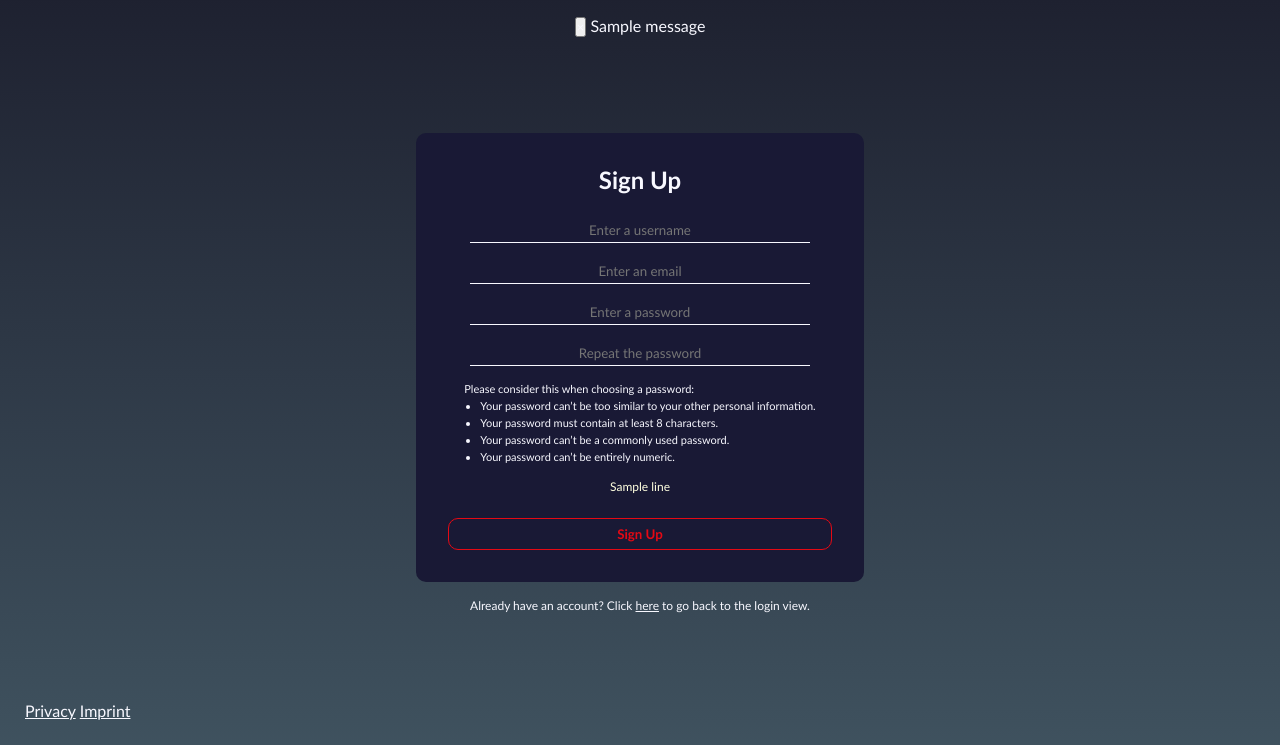
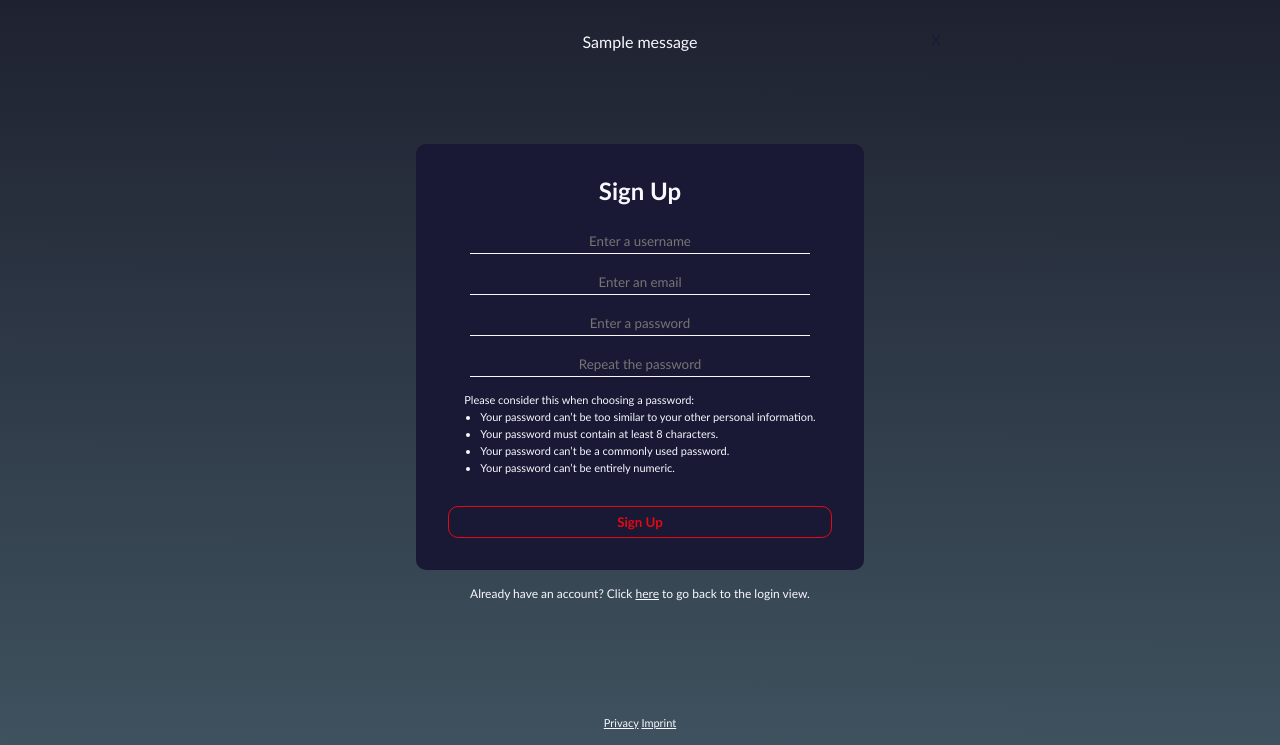
Before and after one commit to VicentBotellaFerragud/Videoflix-Application, a Django app: template videoflix/content/templates/auth/signup-view.html in a window 1280 px wide. Shown: the part 55-800 px from the top of the page. Run offline with Django 4.2, Linux system fonts and the light colour scheme; the template is opened without the code that fills it: most values are stand-ins (such as "Sample title", 1, 10 or a date in 2020); one stand-in notice (Sample message) is shown.

Commit message:
flash messages functionality fully implemented

```diff
--- a/videoflix/content/templates/auth/signup-view.html
+++ b/videoflix/content/templates/auth/signup-view.html
@@ -20,34 +20,6 @@
             <li>Your password can’t be entirely numeric.</li>
         </ul>
 
-        {% if errors %}
-        {% for error in errors %}
-
-        {% if error == 'username' %}
-
-        <span class="warning-span">This username is already in use</span>
-
-        {% elif error == 'email' %}
-
-        <span class="warning-span">This email format is not correct</span>
-
-        {% else %}
-
-        <span class="warning-span">Your password has to meet the conditions and has to be the same in both fields</span>
-
-        {% endif %}
-
-        {% endfor %}
-        {% endif %}
-
-        {% if email_sent_notification %}
-        {% for line in email_sent_notification %}
-
-        <p class="email-sent-span">{{ line }}</p>
-
-        {% endfor %}
-        {% endif %}
-
         <button>Sign Up</button>
 
     </form>
--- a/videoflix/static/css/style.css
+++ b/videoflix/static/css/style.css
@@ -73,6 +73,18 @@ nav h1 span {
     max-width: 50%;
 }
 
+.privacy-imprint-div {
+    position: absolute;
+    left: 0;
+    right: 0;
+    margin-left: auto;
+    margin-right: auto;
+    text-align: center;
+    max-width: 50%;
+    bottom: 1rem;
+    font-size: 11px;
+}
+
 .wrapper {
     height: 100%;
     display: flex;
@@ -81,11 +93,44 @@ nav h1 span {
     justify-content: center;
 }
 
-.warning-span {
-    margin-bottom: .5rem;
-    color: red;
-    font-size: 12px;
+.alert {
+    position: relative;
     text-align: center;
+    padding: 1rem;
+    border-radius: 10px;
+}
+
+.alert-success {
+    color: #155724;
+    background-color: #d4edda;
+    border-color: #c3e6cb;
+}
+
+.alert-danger {
+    color: #721c24;
+    background-color: #f8d7da;
+    border-color: #f5c6cb;
+}
+
+.alert-warning {
+    color: #856404;
+    background-color: #fff3cd;
+    border-color: #ffeeba;
+}
+
+.close-message-button {
+    position: absolute;
+    right: 1rem;
+    color: #191935;
+    border: none;
+    background-color: transparent;
+    width: 1rem;
+    border-radius: 50%;
+}
+
+.close-message-button:hover {
+    cursor: pointer;
+    background-color: rgba(0, 0, 0, 0.15);
 }
 
 .d-none {
@@ -157,13 +202,6 @@ nav h1 span {
     text-align: center;
 }
 
-.signup-successful-span {
-    margin-bottom: .5rem;
-    color: #a4e9d5;
-    font-size: 12px;
-    text-align: center;
-}
-
 /* Signup style */
 
 .signup-form {
@@ -223,13 +261,6 @@ nav h1 span {
 .password-constraints li {
     margin-left: 1rem;
     margin-top: .25rem;
-}
-
-.email-sent-span {
-    margin-bottom: .5rem;
-    font-size: 12px;
-    text-align: center;
-    color: lightyellow;
 }
 
 .redirect-to-login-span {
@@ -335,12 +366,6 @@ nav h1 span {
     letter-spacing: 2.5px;
 }
 
-.datenschutz-impressum-div{
-    position: absolute;
-    left: 25px;
-    bottom: 25px;
-}
-
 /* For smartphones */
 
 @media (max-width: 520px) {
--- a/videoflix/static/js/script.js
+++ b/videoflix/static/js/script.js
@@ -26,3 +26,18 @@ function openOrCloseForm() {
     }
 
 }
+
+/**
+ * Hides the messages generated by the "views.py" file.
+ */
+function closeMessage() {
+
+    let alertMessages = document.querySelectorAll(".alert");
+
+    for (var i = 0; i < alertMessages.length; i++) {
+
+        alertMessages[i].classList.add("hidden");
+
+    }
+
+}
--- a/videoflix/templates/base.html
+++ b/videoflix/templates/base.html
@@ -45,11 +45,13 @@
 
         {% endblock %}
 
-    </div>
+        <div class="privacy-imprint-div">
 
-    <div class="datenschutz-impressum-div">
-        <a href="{% static 'pdf\Datenschutzerklärung.pdf' %}" target="_blank">Privacy</a>
-        <a href="{% static 'pdf\Impressum.pdf' %}" target="_blank">Imprint</a>
+            <a href="{% static 'pdf\Datenschutzerklärung.pdf' %}" target="_blank">Privacy</a>
+            <a href="{% static 'pdf\Impressum.pdf' %}" target="_blank">Imprint</a>
+
+        </div>
+
     </div>
 
 </body>
--- a/videoflix/templates/messages.html
+++ b/videoflix/templates/messages.html
@@ -1,20 +1,14 @@
 {% if messages %}
 
-<ul class="messages">
+<ul>
 
     {% for message in messages %}
 
-    <div class="container-fluid p-0">
+    <div class="alert {{ message.tags }}">
 
-        <div class="alert {{ message.tags }} alert-dismissible" role="alert">
+        <button type="button" class="close-message-button" onclick="closeMessage()">X</button>
 
-            <button type="button" class="close" data-dismiss="alert" aria-label="Close">
-                <span aria-hidden="True">&times;</span>
-            </button>
-
-            {{ message }}
-
-        </div>
+        {{ message }}
 
     </div>
 
```
Also changed, not shown: videoflix/content/templates/auth/login-view.html (+0 -26 lines), videoflix/content/views.py (+41 -18 lines).
